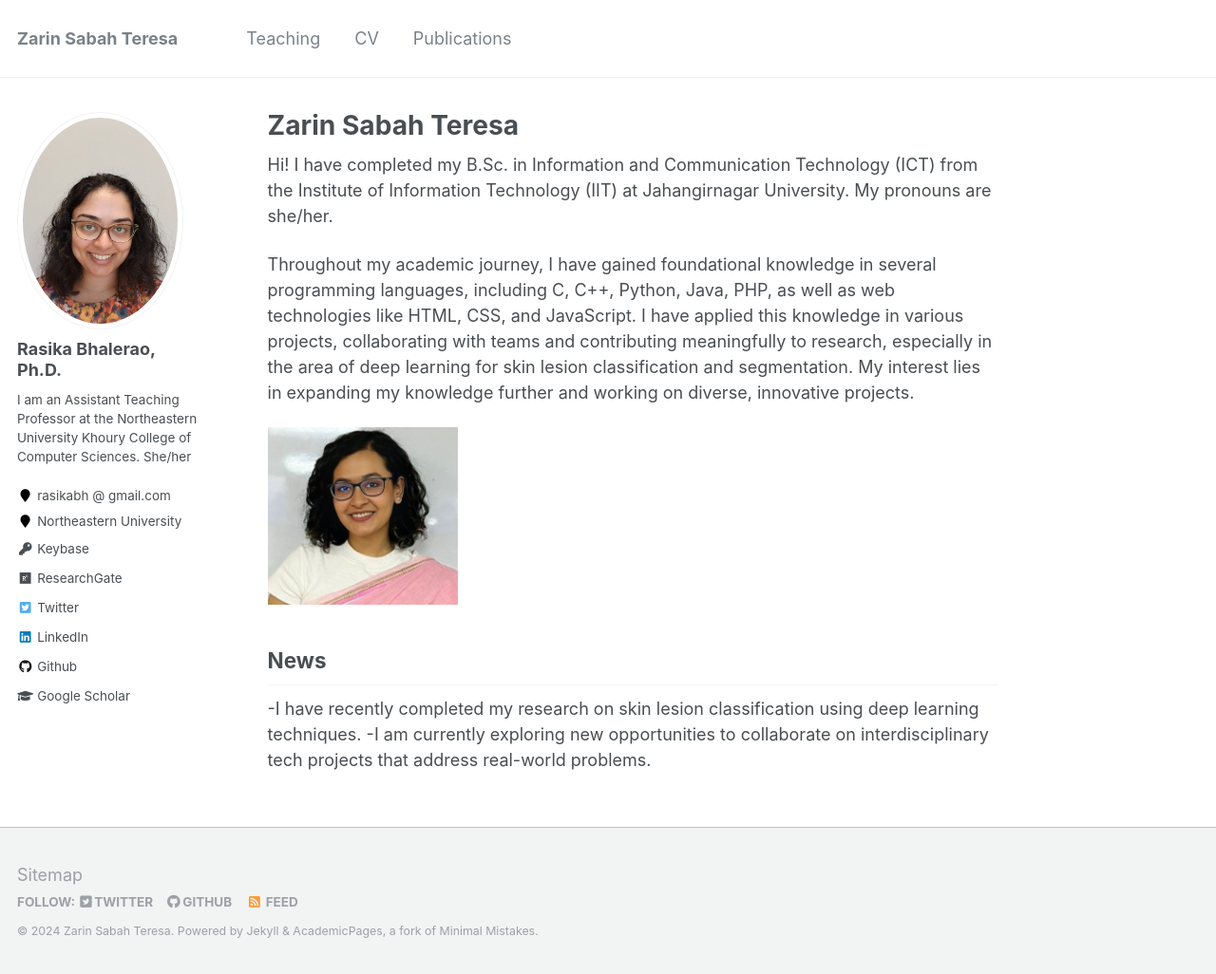
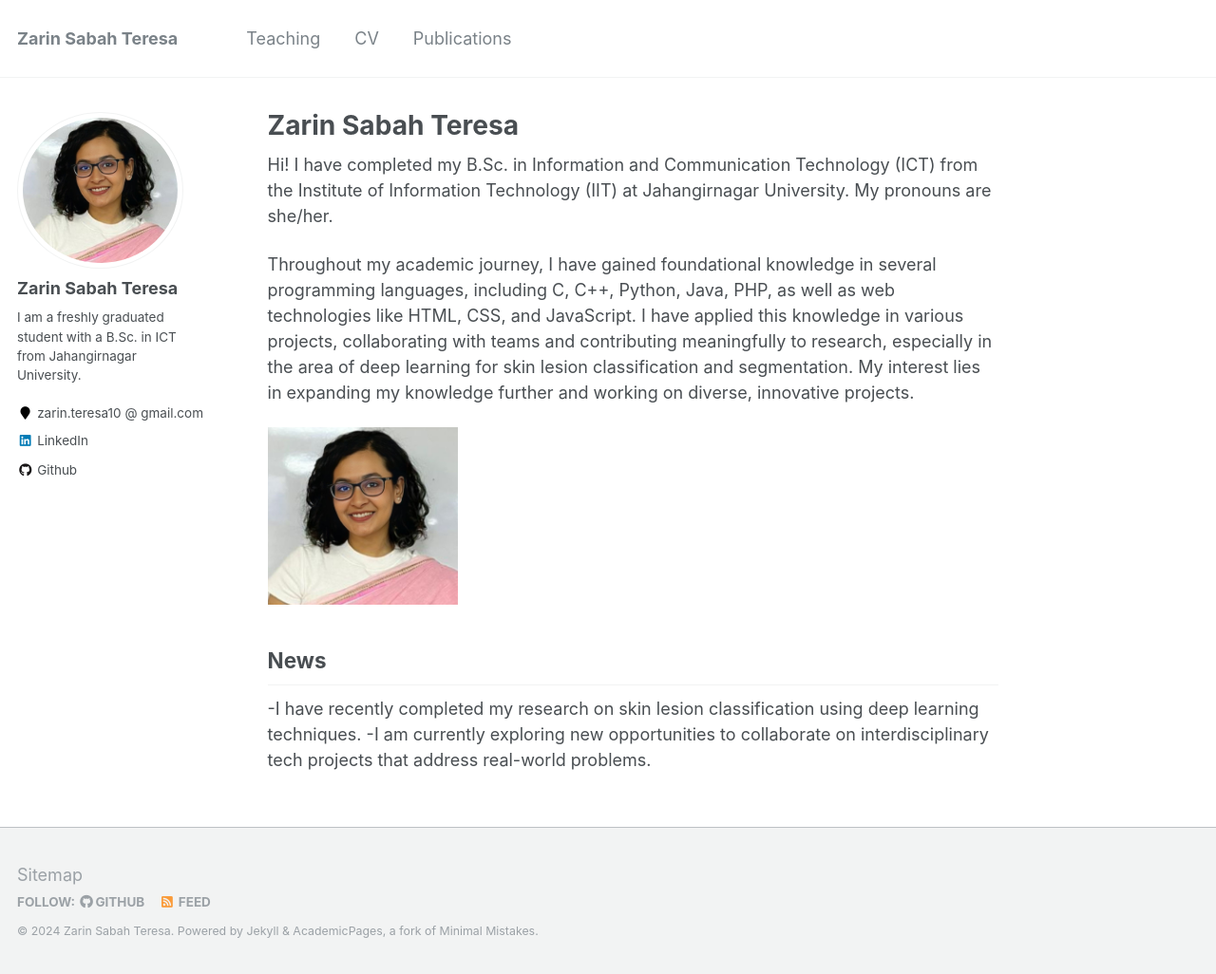
Before and after one commit to zarinteresa/zarinteresa.github.io, a Jekyll site: the page built from _pages/about.md, in a window 1280 px wide and 1026 px high. Shown: the whole window at 95% size. Built offline with Jekyll 4.4.1, drawn with Linux system fonts in a browser that asks for light colours.

Commit message:
first commit

```diff
--- a/_config.yml
+++ b/_config.yml
@@ -10,10 +10,10 @@ locale                   : "en-US"
 title                    : "Zarin Sabah Teresa"
 title_separator          : "-"
 name                     : &name "Zarin Sabah Teresa"
-description              : &description "I am an Assistant Teaching Professor at the Northeastern University Khoury College of Computer Sciences. She/her."
-url                      : https://rasikabh.github.io
+description              : &description "I am a freshly graduated student with a B.Sc. in ICT from Jahangirnagar University."
+url                      : https://zarinteresa.github.io
 baseurl                  : "" # the subpath of your site, e.g. "/blog"
-repository               : "rasikabh/rasikabh.github.io"
+repository               : "zarinteresa/zarinteresa.github.io"
 teaser                   :  # filename of teaser fallback teaser image placed in /images/, .e.g. "500x300.png"
 breadcrumbs              : false # true, false (default)
 words_per_minute         : 160
@@ -57,7 +57,7 @@ yandex_site_verification :
 
 # Social Sharing
 twitter:
-  username               : &twitter rasikabh
+  username               :
 facebook:
   username               :
   app_id                 :
@@ -80,14 +80,14 @@ analytics:
 
 # Site Author
 author:
-  name             : "Rasika Bhalerao, Ph.D."
-  avatar           : "Bhalerao2021.jpeg"
-  bio              : "I am an Assistant Teaching Professor at the Northeastern University Khoury College of Computer Sciences. She/her"
-  location         : "rasikabh @ gmail.com"
-  employer         : "Northeastern University"
+  name             : "Zarin Sabah Teresa"
+  avatar           : "zarinteresa.jpg"
+  bio              : "I am a freshly graduated student with a B.Sc. in ICT from Jahangirnagar University."
+  location         : "zarin.teresa10 @ gmail.com"
+  employer         :
   pubmed           :
-  googlescholar    : "https://scholar.google.com/citations?user=c1JotdAAAAAJ&hl=en"
-  researchgate     :  "https://www.researchgate.net/profile/Rasika_Bhalerao"
+  googlescholar    :
+  researchgate     :
   uri              :
   bitbucket        :
   codepen          :
@@ -95,20 +95,20 @@ author:
   flickr           :
   facebook         :
   foursquare       :
-  github           : "rasikabh"
+  github           : "zarinteresa"
   google_plus      :
-  keybase          : "rasikabh"
+  keybase          :
   instagram        :
-  impactstory      : #"https://profiles.impactstory.org/u/xxxx-xxxx-xxxx-xxxx"
+  impactstory      :
   lastfm           :
-  linkedin         : "rasika-bhalerao-ph-d-8a827188"
+  linkedin         : "zteresa"
   orcid            :
   pinterest        :
   soundcloud       :
   stackoverflow    :
   steam            :
   tumblr           :
-  twitter          : "rasikabh"
+  twitter          :
   vine             :
   weibo            :
   xing             :
```
